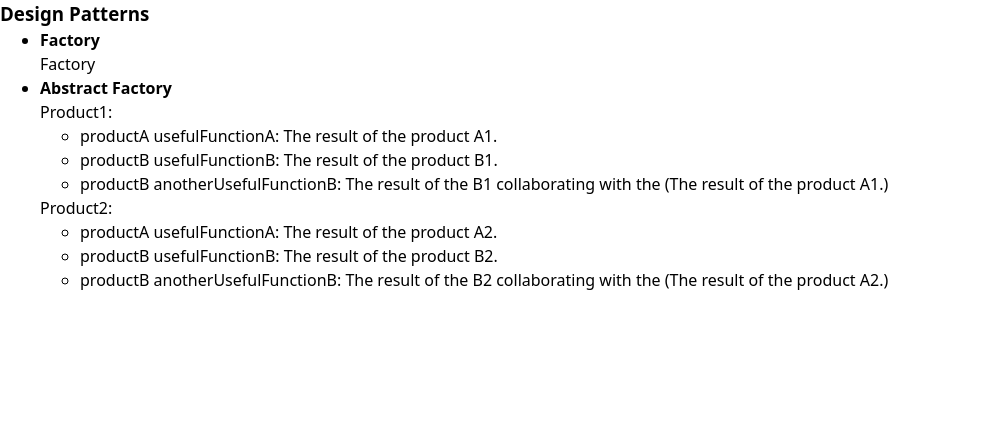
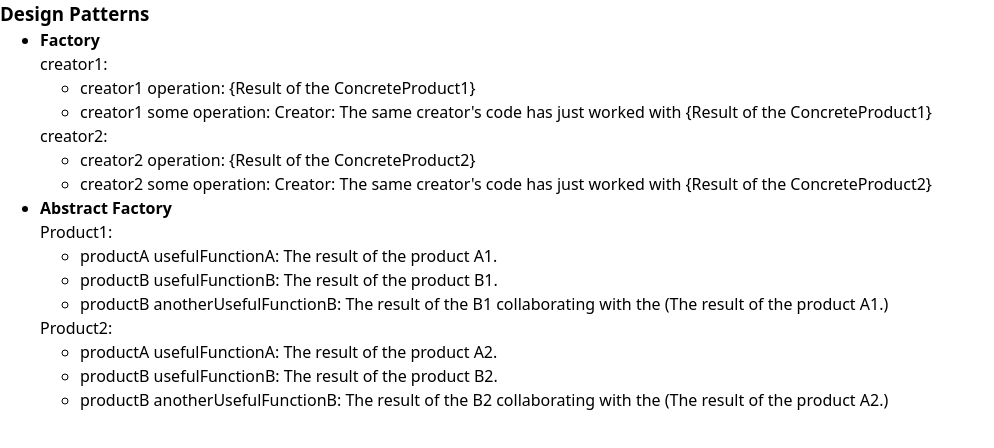
Before and after one commit to xieQin/react-ts-template, a React (Vite) app: page /design-patterns in a window 1280 px wide. Shown: the top 448 px of the page, without its empty margins (0-994 px from the left). Built offline with nearby package versions, Linux system fonts and the light colour scheme.

Commit message:
feat: add Factory pattern

```diff
--- a/src/views/DesignPatterns/Factory/index.tsx
+++ b/src/views/DesignPatterns/Factory/index.tsx
@@ -1,3 +1,39 @@
+import {
+  ConcreteCreator1,
+  ConcreteCreator2,
+  Creator,
+  useCreateFactoryClient,
+} from "./stores";
+
+export const CreatorComp = ({
+  name,
+  creator,
+}: {
+  name: string;
+  creator: Creator;
+}) => {
+  return (
+    <div>
+      {name}:
+      <ul>
+        <li>
+          {name} operation: {creator.factoryMethod().operation()}
+        </li>
+        <li>
+          {name} some operation: {creator.someOperation()}
+        </li>
+      </ul>
+    </div>
+  );
+};
+
 export default function FactoryPage() {
-  return <>Factory</>;
+  const creator1 = useCreateFactoryClient(new ConcreteCreator1());
+  const creator2 = useCreateFactoryClient(new ConcreteCreator2());
+  return (
+    <>
+      <CreatorComp name="creator1" creator={creator1.creator} />
+      <CreatorComp name="creator2" creator={creator2.creator} />
+    </>
+  );
 }
--- /dev/null
+++ b/src/views/DesignPatterns/Factory/stores/client/index.ts
@@ -0,0 +1,13 @@
+import { Creator } from "../interface";
+
+export type UseCreateFactoryClient = (factory: Creator) => {
+  creator: Creator;
+};
+
+export const useCreateFactoryClient: UseCreateFactoryClient = (
+  creator: Creator
+) => {
+  return {
+    creator,
+  };
+};
--- /dev/null
+++ b/src/views/DesignPatterns/Factory/stores/concrete/index.ts
@@ -0,0 +1,25 @@
+import { Creator, Product } from "../interface";
+
+export class ConcreteCreator1 extends Creator {
+  public factoryMethod(): Product {
+    return new ConcreteProduct1();
+  }
+}
+
+export class ConcreteCreator2 extends Creator {
+  public factoryMethod(): Product {
+    return new ConcreteProduct2();
+  }
+}
+
+export class ConcreteProduct1 implements Product {
+  public operation(): string {
+    return "{Result of the ConcreteProduct1}";
+  }
+}
+
+export class ConcreteProduct2 implements Product {
+  public operation(): string {
+    return "{Result of the ConcreteProduct2}";
+  }
+}
--- /dev/null
+++ b/src/views/DesignPatterns/Factory/stores/index.ts
@@ -0,0 +1,3 @@
+export * from "./client";
+export * from "./concrete";
+export * from "./interface";
--- /dev/null
+++ b/src/views/DesignPatterns/Factory/stores/interface/index.ts
@@ -0,0 +1,12 @@
+export abstract class Creator {
+  public abstract factoryMethod(): Product;
+
+  public someOperation(): string {
+    const product = this.factoryMethod();
+    return `Creator: The same creator's code has just worked with ${product.operation()}`;
+  }
+}
+
+export interface Product {
+  operation(): string;
+}
```
